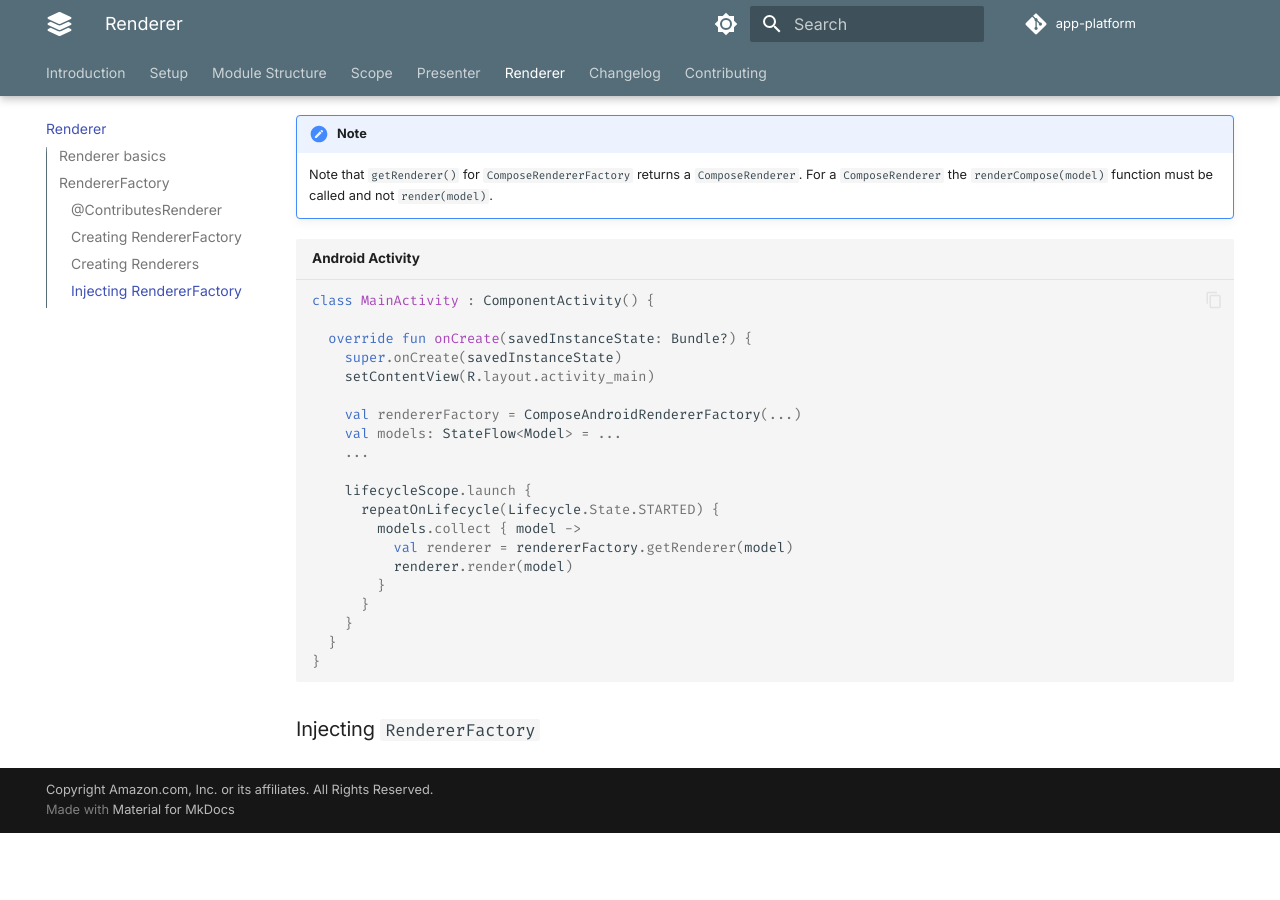
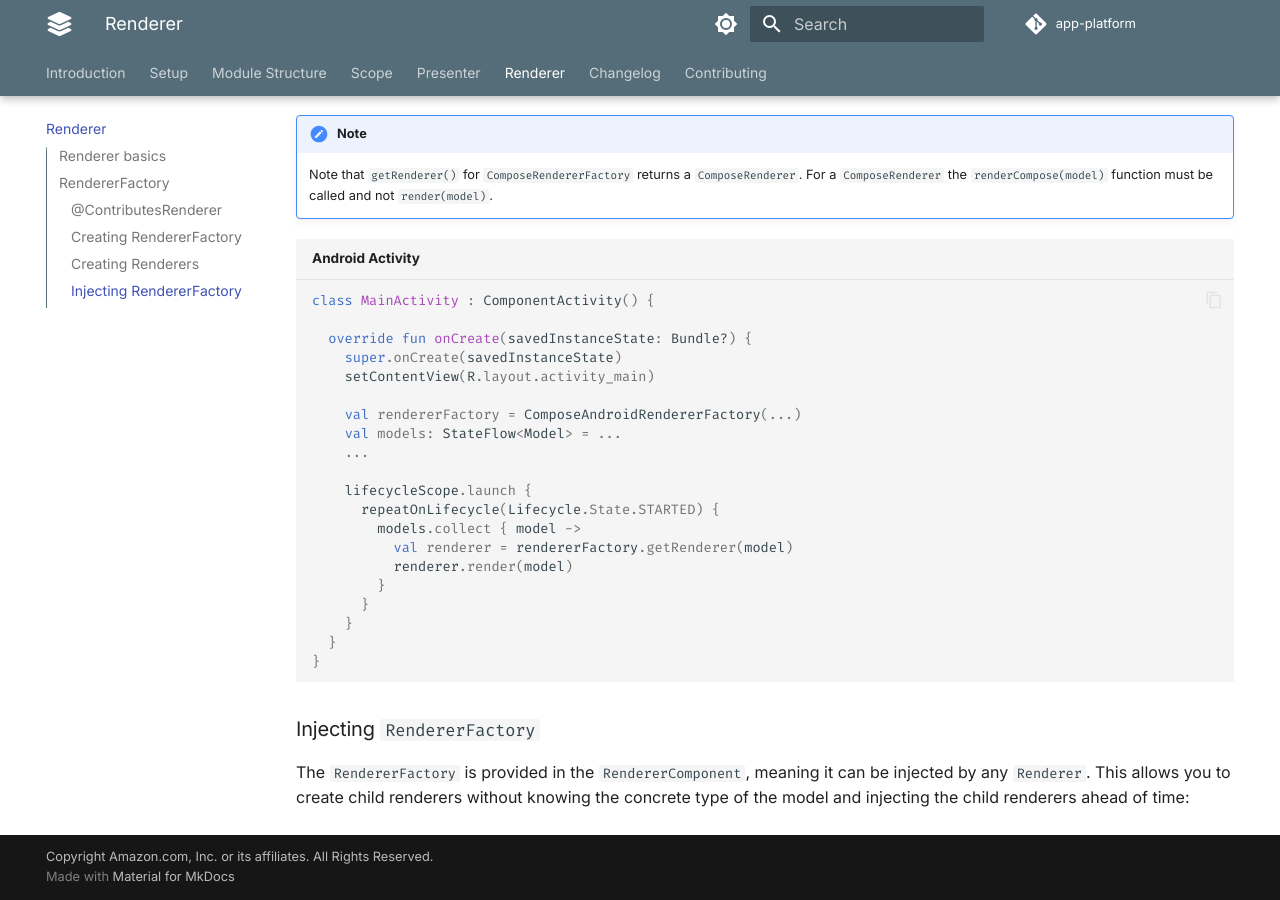
Before and after one commit to amzn/app-platform, an MkDocs documentation site: the page built from docs/renderer.md, in a window 1280 px wide and 900 px high, scrolled down 4218 px. Built offline with MkDocs 1.6.1 and Material for MkDocs 9.7.7, drawn with Linux system fonts in a browser that asks for light colours; comment, search, counter and statistics services are not loaded; before the commit the page ends 5051 px from its top, so only the background shows below that; some of the changed text lies outside the part shown.

Commit message:
More documentation updates.

````diff
--- a/docs/renderer.md
+++ b/docs/renderer.md
@@ -30,7 +30,7 @@
 for Android are used. App Platform doesn’t provide any other implementations for now, e.g. a SwiftUI or UIKit
 implementation for iOS is missing.
 
-```kotlin title="ComposeRenderer sample"
+```kotlin title="`ComposeRenderer`"
 @ContributesRenderer
 class LoginRenderer : ComposeRenderer<Model>() {
   @Composable
@@ -44,7 +44,7 @@
 }
 ```
 
-```kotlin title="ViewRenderer sample"
+```kotlin title="`ViewRenderer`"
 @ContributesRenderer
 class LoginRenderer : ViewRenderer<Model>() {
     private lateinit var textView: TextView
@@ -255,3 +255,7 @@
 ```
 
 ### Injecting `RendererFactory`
+
+The `RendererFactory` is provided in the `RendererComponent`, meaning it can be injected by any `Renderer`. This
+allows you to create child renderers without knowing the concrete type of the model and injecting the child
+renderers ahead of time:
````
